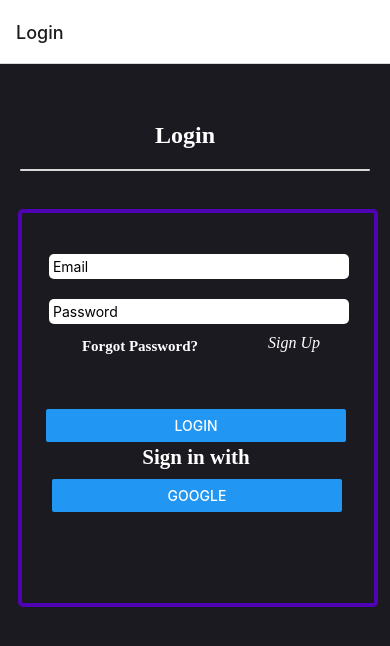
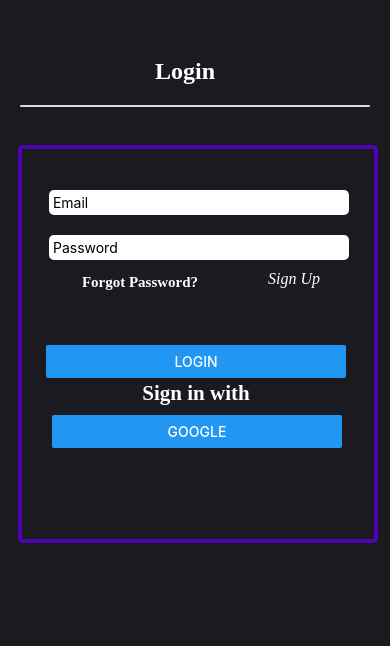
Before and after one commit to JonathanSedlakPSU/LightWeight, a React Native app: screen / in a window 390 px wide. Shown: the top 646 px of the page. Built offline with nearby package versions, Linux system fonts and the light colour scheme.

Commit message:
stylize for sign up / login

```diff
--- a/App.js
+++ b/App.js
@@ -120,8 +120,8 @@ export default function App() {
     <View style={styles.container}>
       <NavigationContainer>
         <Stack.Navigator initialRouteName="Login">
-          <Stack.Screen name="Login" component={LoginPage} />
-          <Stack.Screen name="SignUp" component={SignUpPage} />
+          <Stack.Screen name="Login" component={LoginPage} options={{ headerShown:false }} />
+          <Stack.Screen name="SignUp" component={SignUpPage} options={{ title:"",headerStyle: {backgroundColor: Color.theme1}}} />
           <Stack.Screen
             name="Home"
             component={TabBar}
```
